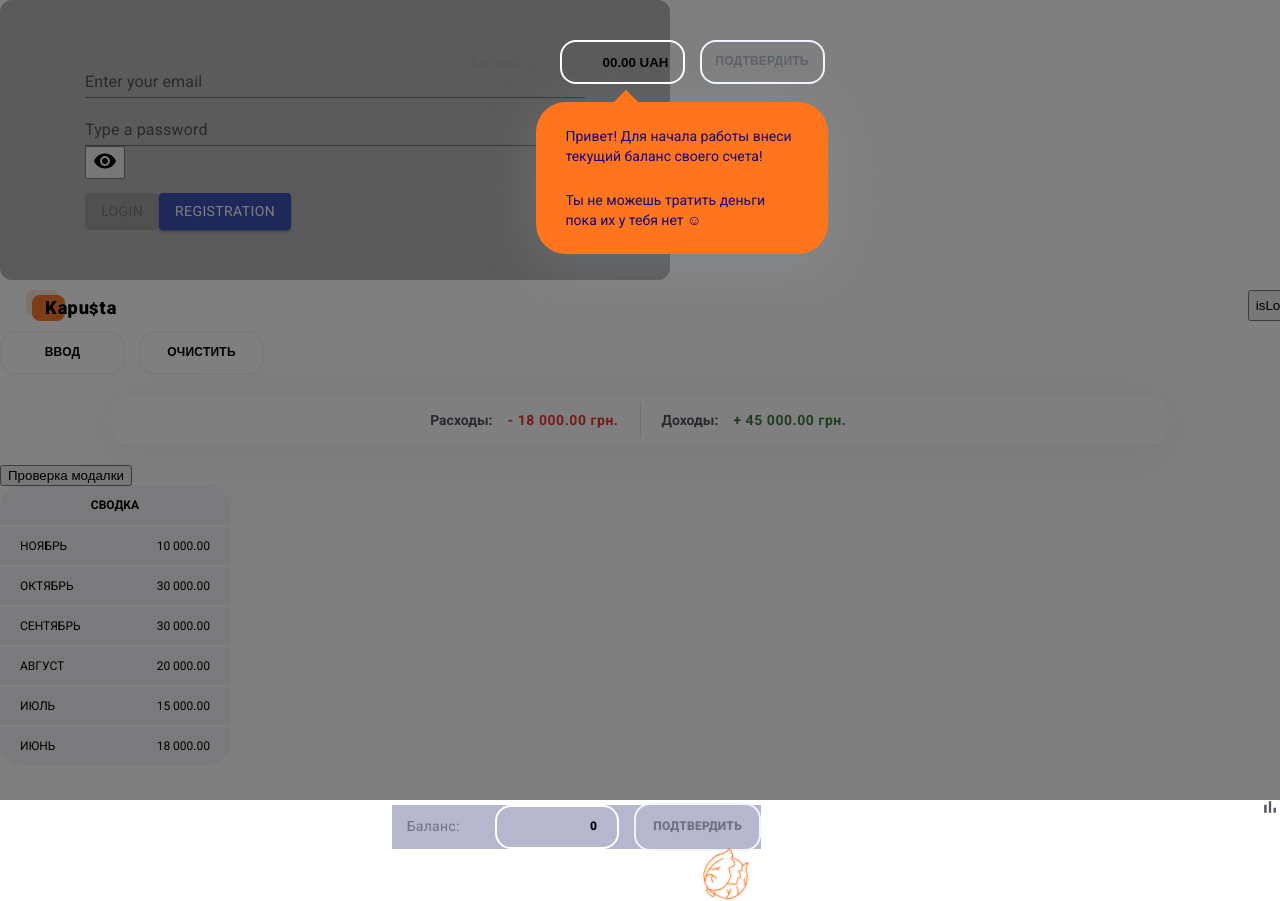
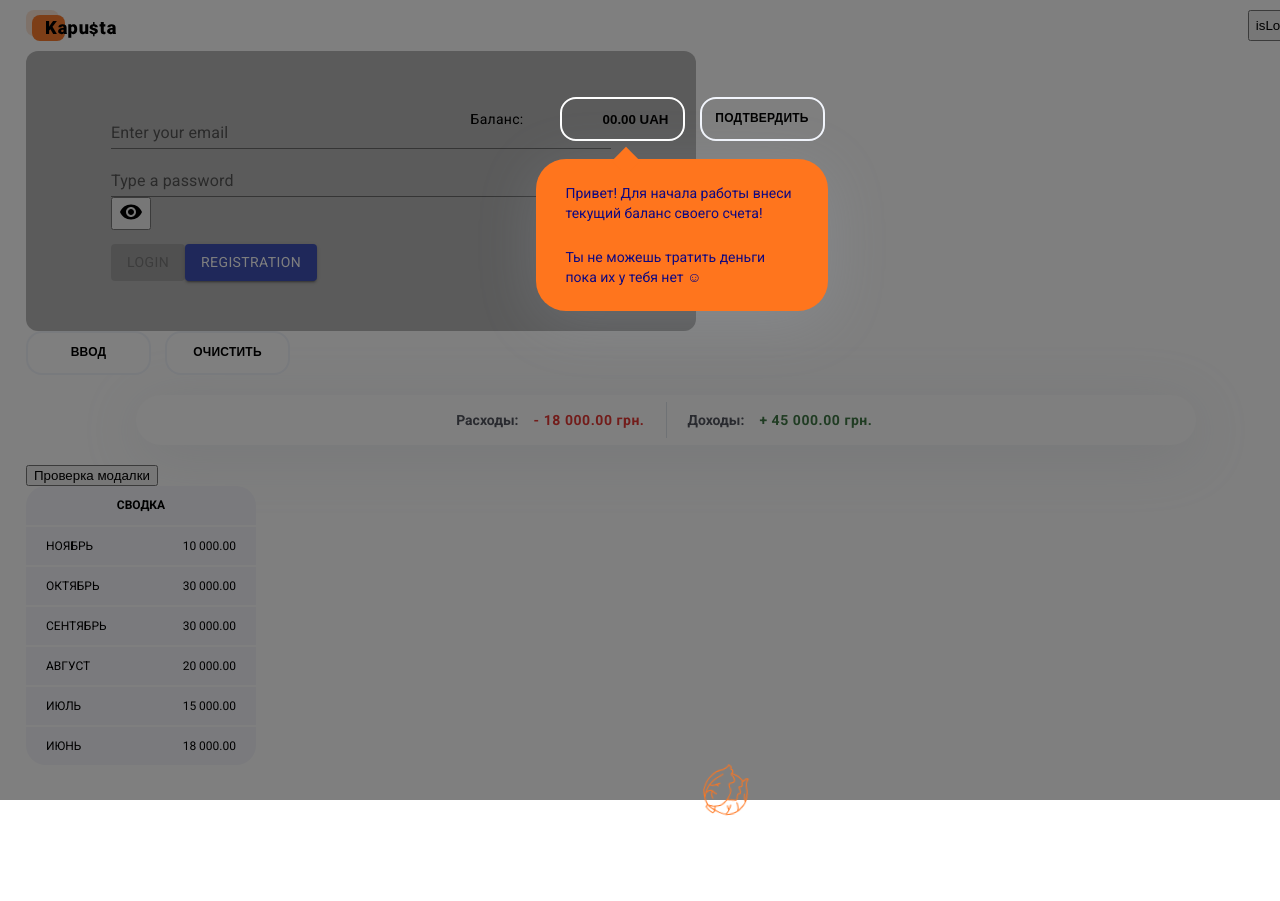
Before and after one commit to Koliadjun/kapusta-react, a React (Create React App) app: page / in a window 1280 px wide. Shown: the top 901 px of the page. After the commit the page ends 817 px from the top, so only its background shows below. Built offline with nearby package versions, Linux system fonts and the light colour scheme.

Commit message:
balanceLine

```diff
--- a/src/components/AppBar/AppBar.jsx
+++ b/src/components/AppBar/AppBar.jsx
@@ -13,7 +13,7 @@ export default function AppBar() {
     setIsLogin(!isLogin);
   };
   return (
-    <Container>
+    // <Container>
     <div className={s.appBar}>
       <Header />
       <button type="button" onClick={toggleClick}>
@@ -21,6 +21,6 @@ export default function AppBar() {
       </button>
       {isLogin && <LogOutHeaderMenu />}
     </div>
-    </Container>
+    // </Container>
   );
 }
--- a/src/components/BalanceLine/BalanceForm/BalanceForm.module.css
+++ b/src/components/BalanceLine/BalanceForm/BalanceForm.module.css
@@ -1,12 +1,12 @@
 .form {
   display: flex;
   align-items: center;
-  margin: 40px auto 0;
+  margin-left: auto;
+  margin-right: 211px;
   width: 369px;
   height: 44px;
 
-  /* background: transparent; */
-  background: rgb(182, 182, 207);
+  background: transparent;
 }
 
 .label {
@@ -54,7 +54,7 @@
   width: 125px;
   height: 44px;
   border-radius: 16px;
-  border: 2px solid #f2f5fc;
+  border: 2px solid #ffffff;
   font-style: normal;
   font-weight: 900;
   font-size: 12px;
--- a/src/components/BalanceLine/BalanceLine.jsx
+++ b/src/components/BalanceLine/BalanceLine.jsx
@@ -4,13 +4,15 @@ import styles from './BalanceLine.module.css';
 import BalanceForm from './BalanceForm/BalanceForm';
 import ReportButton from './ReportButton/ReportButton';
 
-export default function BalanceLine({ balance }) {
-  // console.log(modal);
-  // console.log(balance);
+export default function BalanceLine({ balance, modal }) {
   return (
-    <div className={styles.line}>
-      <BalanceForm balance={balance} />
-      <ReportButton />
+    <div className={styles.balanceLine}>
+      {modal === false && (
+        <div className={styles.line}>
+          <BalanceForm balance={balance} />
+          <ReportButton />
+        </div>
+      )}
     </div>
   );
 }
--- a/src/components/BalanceLine/BalanceLine.module.css
+++ b/src/components/BalanceLine/BalanceLine.module.css
@@ -1,4 +1,8 @@
 .line {
   display: flex;
-  width: 100%;
+  width: 1060px;
+  margin: 0 auto;
+  background-color: #f2f5fc;
+  padding-top: 40px;
+  padding-bottom: 9px;
 }
--- a/src/components/BalanceLine/ReportButton/ReportButton.module.css
+++ b/src/components/BalanceLine/ReportButton/ReportButton.module.css
@@ -11,3 +11,18 @@
   align-items: center;
   justify-content: center;
 }
+
+.link {
+  margin-right: 15px;
+
+  font-family: Roboto;
+  font-style: normal;
+  font-weight: normal;
+  font-size: 12px;
+  line-height: 14px;
+  /* identical to box height */
+  text-align: right;
+  letter-spacing: 0.04em;
+
+  color: rgba(82, 85, 95, 0.7);
+}
--- a/src/components/InitialBalanceFormModal/Input/Input.module.css
+++ b/src/components/InitialBalanceFormModal/Input/Input.module.css
@@ -22,8 +22,8 @@
   line-height: 1.167;
   letter-spacing: 0.02em;
 
-  color: rgba(82, 85, 95, 0.7);
-  /* color: #ffffff; */
+  /* color: rgba(82, 85, 95, 0.7); */
+  color: #000;
 }
 
 .input {
@@ -60,7 +60,8 @@
   letter-spacing: 0.02em;
   text-transform: uppercase;
   background-color: transparent;
-  color: rgba(82, 85, 95, 0.7);
+  /* color: rgba(82, 85, 95, 0.7); */
+  color: #000;
 }
 .button__balance:hover,
 .button__balance:focus {
--- a/src/components/InitialBalanceFormModal/Wrapper/Wrapper.module.css
+++ b/src/components/InitialBalanceFormModal/Wrapper/Wrapper.module.css
@@ -1,4 +1,4 @@
 .wrapper {
   position: fixed;
-  top: 40px;
+  top: 97px;
 }
--- a/src/view/MainPage/MainPage.jsx
+++ b/src/view/MainPage/MainPage.jsx
@@ -13,6 +13,7 @@ import BalanceLine from '../../components/BalanceLine/BalanceLine';
 import Loader from '../../components/Loader/Loader';
 import Modal from '../../components/Modal/Modal';
 import BalanceModal from '../../components/InitialBalanceFormModal/Modal/BalanceModal';
+import Container from 'components/Container/Container';
 
 function MainPage() {
   const [modal, setModal] = useState(true);
@@ -25,10 +26,16 @@ function MainPage() {
 
   return (
     <div>
-      <RegistrationForm />
-      <AppBar />
-      <ButtonsBlock />
-      <IncomeSpendSection />
+      <Container>
+        <AppBar />
+        <BalanceLine modal={modal} balance={balance} />
+        <RegistrationForm />
+        <ButtonsBlock />
+        <IncomeSpendSection />
+
+        <button onClick={() => setModalActive(true)}>Проверка модалки</button>
+        <Summary />
+      </Container>
       <Modal active={modalActive} setActive={setModalActive}>
         <ModalContent
           message={'Вы уверены?'}
@@ -36,8 +43,6 @@ function MainPage() {
           textRightButton={'нет'}
         />
       </Modal>
-      <button onClick={() => setModalActive(true)}>Проверка модалки</button>
-      <Summary />
       <BalanceModal visible={modal} setVisible={setModal}>
         <Wrapper>
           <Input sendBalance={sendBalance} setBalance={setBalance} />
@@ -45,7 +50,6 @@ function MainPage() {
           <Content />
         </Wrapper>
       </BalanceModal>
-      <BalanceLine balance={balance} />
 
       <Loader />
     </div>
```
Lines whose indentation alone changed are shown as unchanged.
